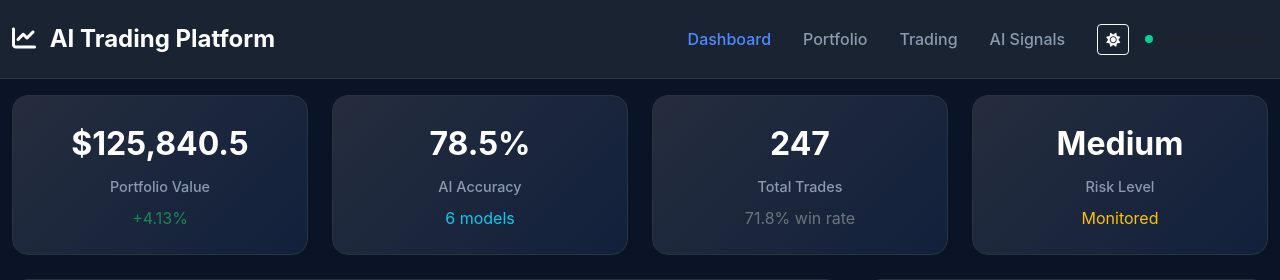
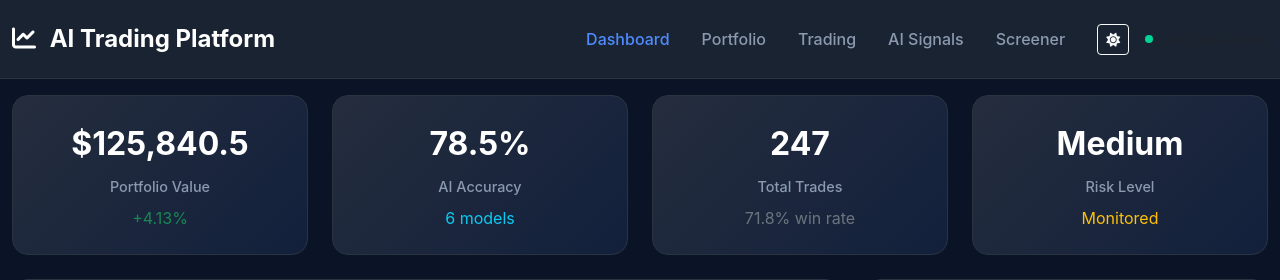
Before and after one commit to wamas2002/Wamas, a Flask app: page / in a window 1280 px wide. Shown: the top 280 px of the page. Run offline with Flask 3, Linux system fonts and the light colour scheme; data comes from the database, SQL or seed files in the repository; both versions use the stored data as it was after the commit; some libraries are stand-ins or nearby versions.

Commit message:
Add a new tool to find promising crypto investments based on chosen metrics
Implements a basic screener page by adding a navigation link in complete_dashboard.html.

Replit-Commit-Author: Agent
Replit-Commit-Session-Id: 1c4724f8-6bf7-4491-9480-9dc9c8e0ee97
Replit-Commit-Screenshot-Url: https://storage.googleapis.com/screenshot-production-us-central1/545ec543-ad57-4314-9b1f-02b48b32aa42/4f714f58-cc65-4243-ad42-df750a8380b5.jpg

```diff
--- a/templates/complete_dashboard.html
+++ b/templates/complete_dashboard.html
@@ -178,6 +178,7 @@
                 <a class="nav-link" href="/portfolio">Portfolio</a>
                 <a class="nav-link" href="/trading">Trading</a>
                 <a class="nav-link" href="/ai-signals">AI Signals</a>
+                <a class="nav-link" href="/screener">Screener</a>
             </div>
 
             <div class="d-flex align-items-center ms-3">
```
Also changed, not shown: trading_platform.db.
